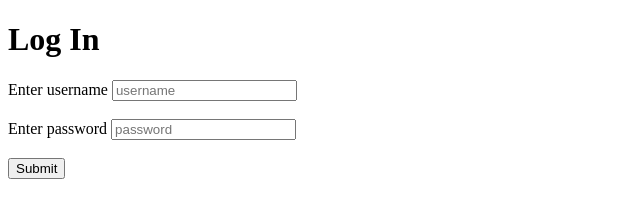
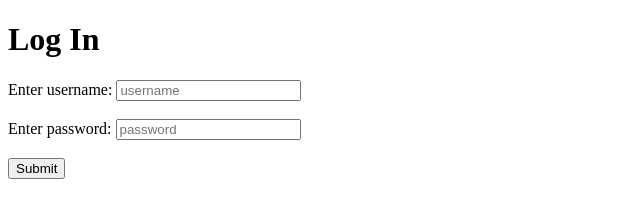
Before and after one commit to adwait2399/user-authentication, a website: page static/index.html in a window 1280 px wide. Shown: the full height of the page, 0-640 px from the left. Drawn offline with Linux system fonts and the light colour scheme.

Commit message:
form added

```diff
--- a/static/index.html
+++ b/static/index.html
@@ -9,10 +9,10 @@
 <body>
     <h1>Log In</h1>
     <form id="login-form">
-        <label for="username" name="">Enter username</label>
+        <label for="username" name="">Enter username: </label>
         <input type="text" name="userName" id="userName" placeholder="username"/>
         <br><br>
-        <label for="passowrd">Enter password</label>
+        <label for="passowrd">Enter password: </label>
         <input type="password" name="password" id="password" placeholder="password"/>
         <br><br>
         <input type="submit"/>
```
